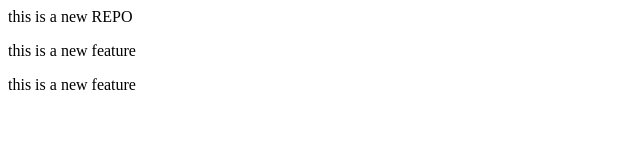
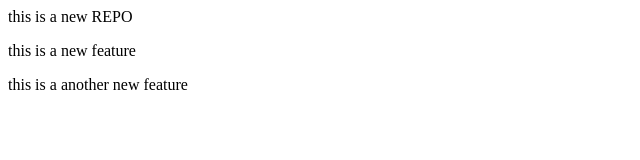
Before and after one commit to Karan3304/local-repo, a plain HTML site: page index.html in a window 1280 px wide. Shown: the full height of the page, 0-640 px from the left. Drawn offline with Linux system fonts and the light colour scheme.

Commit message:
added another new feature

```diff
--- a/index.html
+++ b/index.html
@@ -1,3 +1,3 @@
 <p>this is a new REPO</p>
 <p>this is a new feature</p>
-<p>this is a new feature</p>
+<p>this is a another new feature</p>
```
